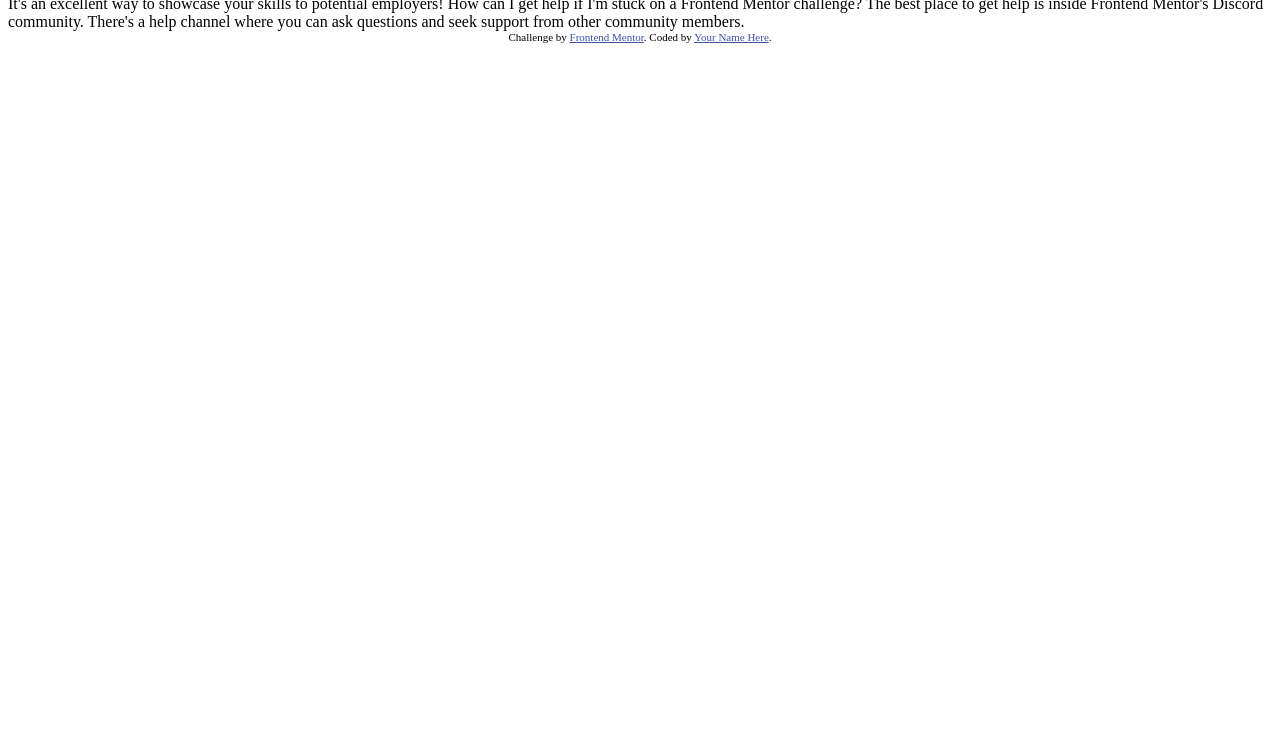
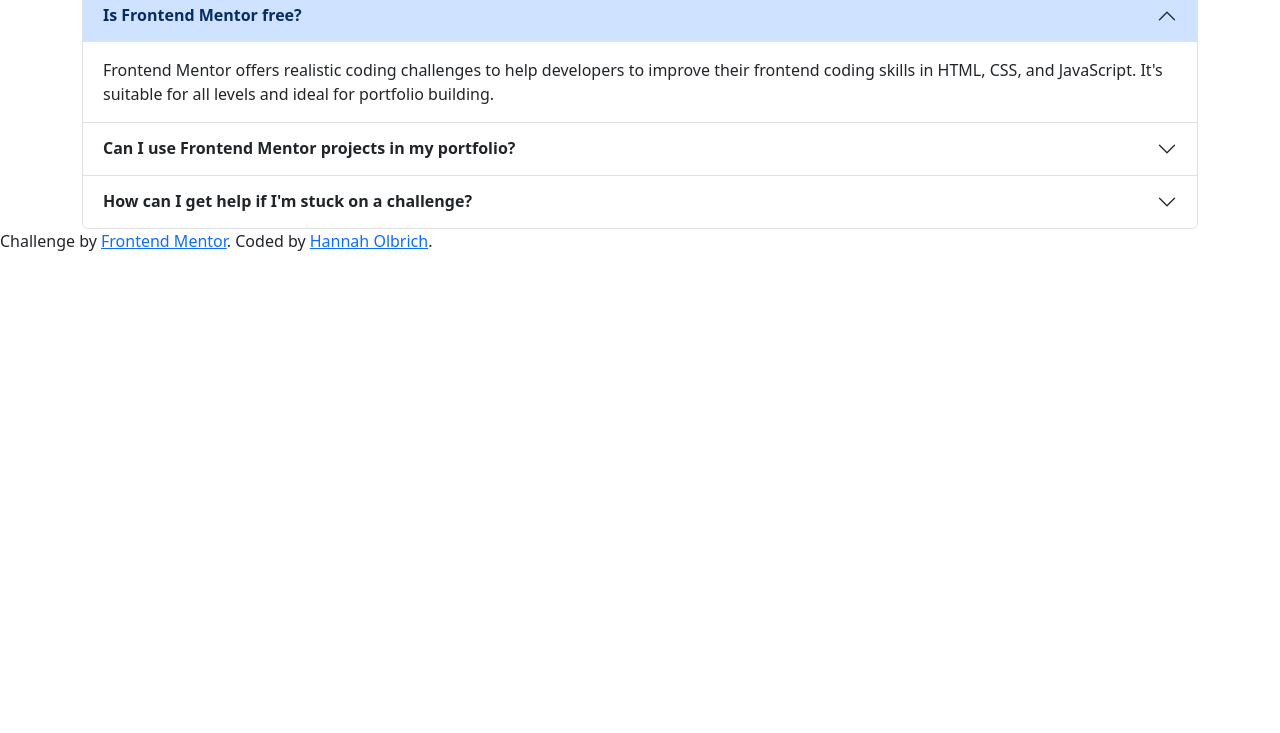
Before and after one commit to hannahro15/FAQ-accordion-frontendmentor, a plain HTML site: page index.html in a window 1280 px wide. Shown: the part 67-800 px from the top of the page. Drawn offline with nearby package versions, Linux system fonts and the light colour scheme.

Commit message:
Add content to faq card

```diff
--- a/index.html
+++ b/index.html
@@ -5,44 +5,60 @@
   <meta name="viewport" content="width=device-width, initial-scale=1.0"> <!-- displays site properly based on user's device -->
 
   <link rel="icon" type="image/png" sizes="32x32" href="./assets/images/favicon-32x32.png">
-
+  <link rel="'stylesheet" href="style.css">
+  <link href="https://cdn.jsdelivr.net/npm/bootstrap@5.3.3/dist/css/bootstrap.min.css" rel="stylesheet" integrity="sha384-QWTKZyjpPEjISv5WaRU9OFeRpok6YctnYmDr5pNlyT2bRjXh0JMhjY6hW+ALEwIH" crossorigin="anonymous">
+  <script src="https://cdn.jsdelivr.net/npm/bootstrap@5.3.3/dist/js/bootstrap.bundle.min.js" integrity="sha384-YvpcrYf0tY3lHB60NNkmXc5s9fDVZLESaAA55NDzOxhy9GkcIdslK1eN7N6jIeHz" crossorigin="anonymous"></script>
   <title>Frontend Mentor | FAQ accordion</title>
-
-  <!-- Feel free to remove these styles or customise in your own stylesheet 👍 -->
-  <style>
-    .attribution { font-size: 11px; text-align: center; }
-    .attribution a { color: hsl(228, 45%, 44%); }
-  </style>
 </head>
 <body>
-
-  FAQs
-
-  What is Frontend Mentor, and how will it help me?
-
-  Frontend Mentor offers realistic coding challenges to help developers improve their
-  frontend coding skills with projects in HTML, CSS, and JavaScript. It's suitable for
-  all levels and ideal for portfolio building.
-
-  Is Frontend Mentor free?
-
-  Yes, Frontend Mentor offers both free and premium coding challenges, with the free
-  option providing access to a range of projects suitable for all skill levels.
-
-  Can I use Frontend Mentor projects in my portfolio?
-
-  Yes, you can use projects completed on Frontend Mentor in your portfolio. It's an excellent
-  way to showcase your skills to potential employers!
-
-  How can I get help if I'm stuck on a Frontend Mentor challenge?
-
-  The best place to get help is inside Frontend Mentor's Discord community. There's a help
-  channel where you can ask questions and seek support from other community members.
-
-
+  <div class="container">
+    <div class="d-flex">
+      <svg xmlns="http://www.w3.org/2000/svg" width="40" height="41" fill="none" viewBox="0 0 40 41"><path fill="#AD28EB" d="M37.5 20.5a2.467 2.467 0 0 1-1.64 2.344l-9.913 3.604-3.603 9.911a2.5 2.5 0 0 1-4.688 0l-3.604-9.922-9.911-3.593a2.5 2.5 0 0 1 0-4.688l9.921-3.604 3.594-9.911a2.5 2.5 0 0 1 4.688 0l3.604 9.921 9.911 3.594A2.467 2.467 0 0 1 37.5 20.5Z"/></svg>
+      <h1>FAQ'S</h1>
+    </div>
+    <div class="accordion" id="accordionExample">
+      <div class="accordion-item">
+        <h2 class="accordion-header">
+          <button class="accordion-button" type="button" data-bs-toggle="collapse" data-bs-target="#collapseOne" aria-expanded="true" aria-controls="collapseOne">
+            <strong>Is Frontend Mentor free?</strong>
+          </button>
+        </h2>
+        <div id="collapseOne" class="accordion-collapse collapse show" data-bs-parent="#accordionExample">
+          <div class="accordion-body">
+            Frontend Mentor offers realistic coding challenges to help developers to improve their frontend coding skills in HTML, CSS, and JavaScript. It's suitable for all levels and ideal for portfolio building.
+          </div>
+        </div>
+      </div>
+      <div class="accordion-item">
+        <h2 class="accordion-header">
+          <button class="accordion-button collapsed" type="button" data-bs-toggle="collapse" data-bs-target="#collapseTwo" aria-expanded="false" aria-controls="collapseTwo">
+            <strong>Can I use Frontend Mentor projects in my portfolio?</strong>
+          </button>
+        </h2>
+        <div id="collapseTwo" class="accordion-collapse collapse" data-bs-parent="#accordionExample">
+          <div class="accordion-body">
+            Yes, you can use projects completed on Frontend Mentor in your portfolio. It's an excellent way to showcase your skills to potential employers!
+          </div>
+        </div>
+      </div>
+      <div class="accordion-item">
+        <h2 class="accordion-header">
+          <button class="accordion-button collapsed" type="button" data-bs-toggle="collapse" data-bs-target="#collapseThree" aria-expanded="false" aria-controls="collapseThree">
+            <strong>How can I get help if I'm stuck on a challenge?</strong>
+          </button>
+        </h2>
+        <div id="collapseThree" class="accordion-collapse collapse" data-bs-parent="#accordionExample">
+          <div class="accordion-body">
+            The best place to get help is inside Frontend Mentor's Discord community. There's a help channel where you can ask questions and seek support from other community members.
+              </p>
+          </div>
+        </div>
+      </div>
+    </div>
+  </div>
   <div class="attribution">
     Challenge by <a href="https://www.frontendmentor.io?ref=challenge" target="_blank">Frontend Mentor</a>.
-    Coded by <a href="#">Your Name Here</a>.
+    Coded by <a href="#">Hannah Olbrich</a>.
   </div>
 </body>
 </html>
--- /dev/null
+++ b/style.css
@@ -0,0 +1,3 @@
+body {
+    background-color: hsl(275, 100%, 97%);
+}
```
Also changed, not shown: 1 other file.
